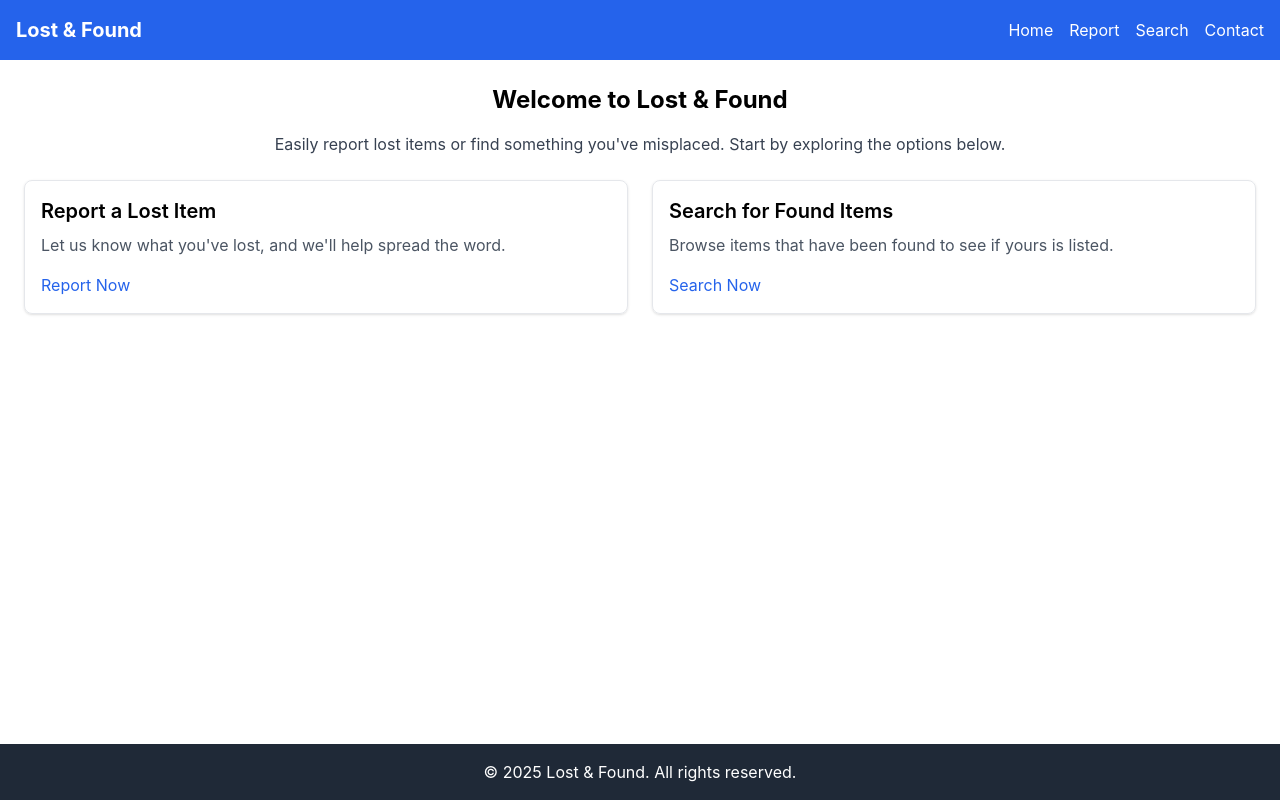
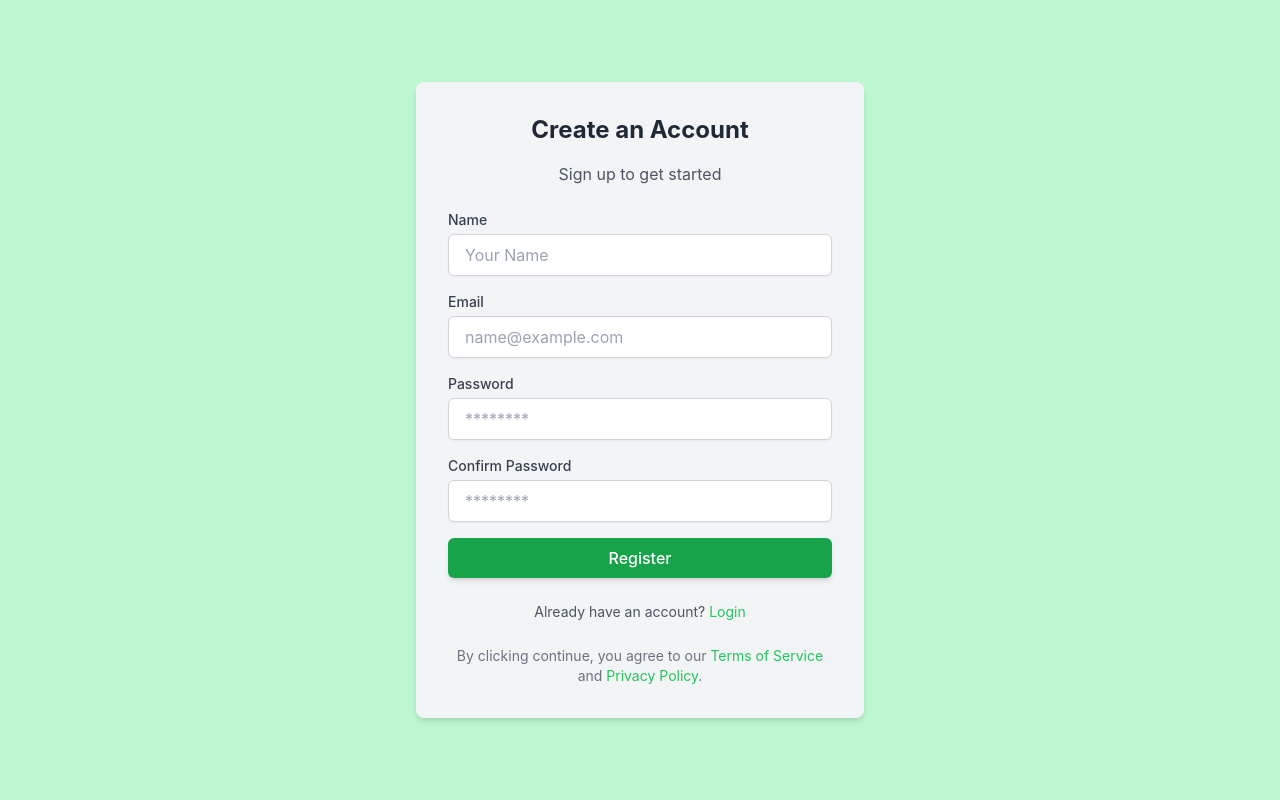
Before and after one commit to Tumacsp/Lost-or-Found-Website, a React (Create React App) app in the folder frontend/: page /signup in a window 1280 px wide. Built offline with nearby package versions, Linux system fonts and the light colour scheme.

Commit message:
Frontend lah

```diff
--- a/frontend/package.json
+++ b/frontend/package.json
@@ -10,6 +10,7 @@
     "lucide-react": "^0.469.0",
     "react": "^19.0.0",
     "react-dom": "^19.0.0",
+    "react-router-dom": "^7.1.1",
     "react-scripts": "5.0.1",
     "tailwind-merge": "^2.6.0",
     "tailwindcss-animate": "^1.0.7",
--- a/frontend/src/App.js
+++ b/frontend/src/App.js
@@ -1,9 +1,18 @@
-import React from "react";
-import MainPage from './pages/mainpage';
+import React from 'react';
+import { BrowserRouter as Router, Routes, Route } from 'react-router-dom';
+import MainPage from './pages/main_page';
+import LoginPage from './pages/login_page';
+import SignupPage from './pages/signup_page';
 
 const App = () => {
   return (
-    <MainPage />
+    <Router>
+      <Routes>
+        <Route path="/" element={<MainPage />} />
+        <Route path="/login" element={<LoginPage />} />
+        <Route path="/signup" element={<SignupPage />} />
+      </Routes>
+    </Router>
   );
 };
 
--- a/frontend/src/components/footer.jsx
+++ b/frontend/src/components/footer.jsx
@@ -4,7 +4,7 @@ const Footer = () => {
   return (
     <footer className="bg-gray-800 p-4 mt-8">
       <div className="container mx-auto text-center text-white">
-        <p>&copy; {new Date().getFullYear()} Lost & Found. All rights reserved.</p>
+        <p>&copy; {new Date().getFullYear()} Lost or Found. All rights reserved.</p>
       </div>
     </footer>
   );
--- a/frontend/src/components/navbar.jsx
+++ b/frontend/src/components/navbar.jsx
@@ -2,15 +2,31 @@ import React from 'react';
 
 const Navbar = () => {
   return (
-    <nav className="bg-blue-600 p-4">
-      <div className="container mx-auto flex justify-between items-center">
-        <h1 className="text-white text-xl font-bold">Lost & Found</h1>
-        <ul className="flex space-x-4">
-          <li><a href="/" className="text-white hover:underline">Home</a></li>
-          <li><a href="/report" className="text-white hover:underline">Report</a></li>
-          <li><a href="/search" className="text-white hover:underline">Search</a></li>
-          <li><a href="/contact" className="text-white hover:underline">Contact</a></li>
-        </ul>
+    <nav className="bg-white shadow-md">
+      <div className="container mx-auto flex items-center justify-between p-4">
+        {/* Logo and Links on the Left */}
+        <div className="flex items-center space-x-8">
+          <div className="flex items-center">
+            <img src="https://cdn-icons-png.flaticon.com/512/2695/2695813.png" alt="Logo" className="w-10 h-10 mr-2" />
+            <h1 className="text-black text-xl font-bold pl-2">Lost or Found</h1>
+          </div>
+          <div className="flex space-x-6">
+            <a href="/" className="text-gray-700 hover:text-black hover:underline">Home</a>
+            <a href="/report" className="text-gray-700 hover:text-black hover:underline">Report</a>
+            <a href="/search" className="text-gray-700 hover:text-black hover:underline">Search</a>
+            <a href="/contact" className="text-gray-700 hover:text-black hover:underline">Contact</a>
+          </div>
+        </div>
+
+        {/* Login Button on the Right */}
+        <div>
+          <a
+            href="/login"
+            className="text-gray-700 px-4 py-2 border border-gray-700 rounded hover:bg-gray-700 hover:text-white transition duration-200"
+          >
+            Login
+          </a>
+        </div>
       </div>
     </nav>
   );
--- /dev/null
+++ b/frontend/src/pages/login_page.jsx
@@ -0,0 +1,54 @@
+import React from 'react';
+
+const LoginPage = () => {
+  return (
+    <div className="min-h-screen flex items-center justify-center bg-blue-200">
+      <div className="w-full max-w-md bg-gray-100 rounded-lg shadow-md p-8">
+        <h2 className="text-2xl font-bold text-gray-800 text-center mb-4">Welcome back</h2>
+        <p className="text-gray-600 text-center mb-6">Login to your Lost or Found account</p>
+        <form>
+          <div className="mb-4">
+            <label htmlFor="email" className="block text-sm font-medium text-gray-700">Email</label>
+            <input
+              id="email"
+              type="email"
+              placeholder="name@example.com"
+              className="mt-1 block w-full px-4 py-2 border border-gray-300 rounded-md shadow-sm focus:ring-blue-500 focus:border-blue-500"
+            />
+          </div>
+          <div className="mb-4">
+            <label htmlFor="password" className="block text-sm font-medium text-gray-700">Password</label>
+            <input
+              id="password"
+              type="password"
+              placeholder="********"
+              className="mt-1 block w-full px-4 py-2 border border-gray-300 rounded-md shadow-sm focus:ring-blue-500 focus:border-blue-500"
+            />
+          </div>
+          <div className="flex items-center justify-between mb-6">
+            <a href="/forgot-password" className="text-sm text-blue-500 hover:underline">Forgot your password?</a>
+          </div>
+          <button
+            type="submit"
+            className="w-full py-2 px-4 bg-blue-600 text-white font-medium rounded-md shadow-md hover:bg-blue-700"
+          >
+            Login
+          </button>
+        </form>
+        <div className="text-center mt-6">
+          <p className="text-sm text-gray-600">
+            Don’t have an account?{' '}
+            <a href="/signup" className="text-blue-500 hover:underline">Sign up</a>
+          </p>
+        </div>
+        <p className="text-sm text-gray-500 text-center mt-6">
+          By clicking continue, you agree to our{' '}
+          <a href="/terms" className="text-blue-500 hover:underline">Terms of Service</a> and{' '}
+          <a href="/privacy" className="text-blue-500 hover:underline">Privacy Policy</a>.
+        </p>
+      </div>
+    </div>
+  );
+};
+
+export default LoginPage;
--- a/frontend/src/pages/mainpage.jsx
+++ b/frontend/src/pages/main_page.jsx
@@ -8,7 +8,7 @@ const MainPage = () => {
       <Navbar />
       <main className="flex-grow">
         <div className="container mx-auto p-6">
-          <h2 className="text-2xl font-bold text-center mb-4">Welcome to Lost & Found</h2>
+          <h2 className="text-2xl font-bold text-center mb-4">Welcome to Lost or Found Website</h2>
           <p className="text-center text-gray-700 mb-6">
             Easily report lost items or find something you've misplaced. Start by exploring the options below.
           </p>
--- /dev/null
+++ b/frontend/src/pages/signup_page.jsx
@@ -0,0 +1,75 @@
+import React from 'react';
+
+const RegisterPage = () => {
+  const handleRegister = (e) => {
+    e.preventDefault(); // Prevent default form submission
+    console.log('Form submitted');
+    // Add logic to handle registration (e.g., API call)
+  };
+
+  return (
+    <div className="min-h-screen flex items-center justify-center bg-green-200">
+      <div className="w-full max-w-md bg-gray-100 rounded-lg shadow-md p-8">
+        <h2 className="text-2xl font-bold text-gray-800 text-center mb-4">Create an Account</h2>
+        <p className="text-gray-600 text-center mb-6">Sign up to get started</p>
+        <form onSubmit={handleRegister}>
+          <div className="mb-4">
+            <label htmlFor="name" className="block text-sm font-medium text-gray-700">Name</label>
+            <input
+              id="name"
+              type="text"
+              placeholder="Your Name"
+              className="mt-1 block w-full px-4 py-2 border border-gray-300 rounded-md shadow-sm focus:ring-green-500 focus:border-green-500"
+            />
+          </div>
+          <div className="mb-4">
+            <label htmlFor="email" className="block text-sm font-medium text-gray-700">Email</label>
+            <input
+              id="email"
+              type="email"
+              placeholder="name@example.com"
+              className="mt-1 block w-full px-4 py-2 border border-gray-300 rounded-md shadow-sm focus:ring-green-500 focus:border-green-500"
+            />
+          </div>
+          <div className="mb-4">
+            <label htmlFor="password1" className="block text-sm font-medium text-gray-700">Password</label>
+            <input
+              id="password1"
+              type="password1"
+              placeholder="********"
+              className="mt-1 block w-full px-4 py-2 border border-gray-300 rounded-md shadow-sm focus:ring-green-500 focus:border-green-500"
+            />
+          </div>
+          <div className="mb-4">
+            <label htmlFor="password2" className="block text-sm font-medium text-gray-700">Confirm Password</label>
+            <input
+              id="password2"
+              type="password2"
+              placeholder="********"
+              className="mt-1 block w-full px-4 py-2 border border-gray-300 rounded-md shadow-sm focus:ring-green-500 focus:border-green-500"
+            />
+          </div>
+          <button
+            type="submit"
+            className="w-full py-2 px-4 bg-green-600 text-white font-medium rounded-md shadow-md hover:bg-green-700"
+          >
+            Register
+          </button>
+        </form>
+        <div className="text-center mt-6">
+          <p className="text-sm text-gray-600">
+            Already have an account?{' '}
+            <a href="/login" className="text-green-500 hover:underline">Login</a>
+          </p>
+        </div>
+        <p className="text-sm text-gray-500 text-center mt-6">
+          By clicking continue, you agree to our{' '}
+          <a href="/terms" className="text-green-500 hover:underline">Terms of Service</a> and{' '}
+          <a href="/privacy" className="text-green-500 hover:underline">Privacy Policy</a>.
+        </p>
+      </div>
+    </div>
+  );
+};
+
+export default RegisterPage;
```
Also changed, not shown: 1 other file (tests, documents, lock files or other folders).
